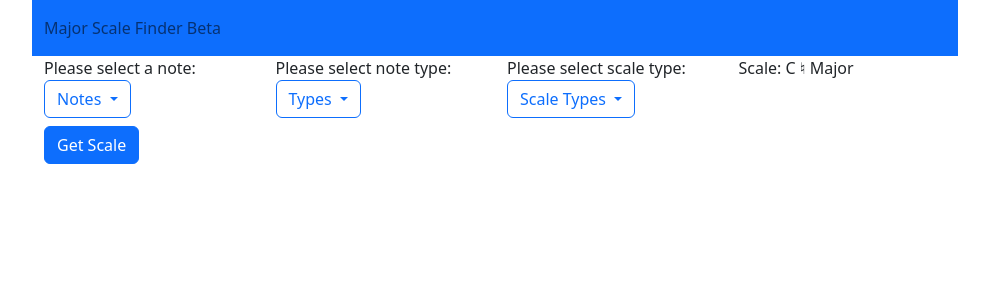
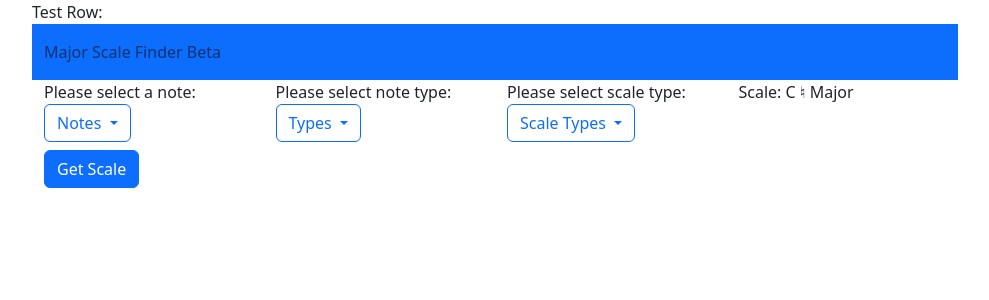
Before and after one commit to ryanWadeDevelopment/major_scale_finder, an Angular app: page / in a window 1280 px wide. Shown: the top 300 px of the page, without its empty margins (50-1039 px from the left). Built offline with nearby package versions, Linux system fonts and the light colour scheme.

Commit message:
Added communication between child and parent

```diff
--- a/src/app/app.component.html
+++ b/src/app/app.component.html
@@ -1,9 +1,14 @@
 <div class="container">
+  <div class="row">
+    <div class="col-xs-12">Test Row: {{ currentNoteValue }}</div>
+  </div>
   <div class="row">
     <div class="col-md-10">
       <app-header></app-header>
-      <app-scale-picker></app-scale-picker>
-      <app-scale-display></app-scale-display>
+      <app-scale-picker
+        (childToParent)="childToParent($event)"
+      ></app-scale-picker>
+      <app-scale-display [childToMaster]="currentNoteValue"></app-scale-display>
     </div>
   </div>
 </div>
--- a/src/app/app.component.ts
+++ b/src/app/app.component.ts
@@ -1,10 +1,14 @@
-import { Component } from '@angular/core';
+import { Component, Input } from '@angular/core';
 
 @Component({
   selector: 'app-root',
   templateUrl: './app.component.html',
-  styleUrls: ['./app.component.css']
+  styleUrls: ['./app.component.css'],
 })
 export class AppComponent {
   title = 'major_scale_finder';
+  currentNoteValue: string = '';
+  childToParent(currentNoteValue: string) {
+    this.currentNoteValue = currentNoteValue;
+  }
 }
--- a/src/app/scale_display/scale_display.component.ts
+++ b/src/app/scale_display/scale_display.component.ts
@@ -1,4 +1,4 @@
-import { Component } from '@angular/core';
+import { Component, Input } from '@angular/core';
 import { MajorScale } from '../shared/MajorScale.Model';
 import { NgModule } from '@angular/core';
 import { ScalePickerComponent } from '../scale_picker/scale_picker.component';
@@ -26,6 +26,8 @@ export class ScaleDisplayComponent {
     'B',
   ];
 
+  @Input('childToMaster')
+  currentNote: string = '';
   MajorScale = new MajorScale(
     this.newScale[0],
     this.newScale[1],
@@ -37,10 +39,11 @@ export class ScaleDisplayComponent {
   );
 
   getMajorScale() {
-    const indexNote = this.notesWithSharps.indexOf('G');
+    const indexNote = this.notesWithSharps.indexOf(this.currentNote);
     const firstHalf = this.notesWithSharps.slice(indexNote);
     const secondHalf = this.notesWithSharps.slice(0, indexNote);
     const newArray = firstHalf.concat(secondHalf);
+    this.newScale = [];
     this.newScale.push(newArray[0]);
     this.newScale.push(newArray[2]),
       this.newScale.push(newArray[4]),
--- a/src/app/scale_picker/scale_picker.component.html
+++ b/src/app/scale_picker/scale_picker.component.html
@@ -25,6 +25,7 @@
             (click)="currentNoteValue = note"
             ngbDropdownItem
             *ngFor="let note of notes"
+            (click)="sendToParent(note)"
           >
             {{ note }}
           </button>
--- a/src/app/scale_picker/scale_picker.component.ts
+++ b/src/app/scale_picker/scale_picker.component.ts
@@ -1,4 +1,4 @@
-import { Component } from '@angular/core';
+import { Component, EventEmitter, Output } from '@angular/core';
 
 @Component({
   selector: 'app-scale-picker',
@@ -9,7 +9,12 @@ export class ScalePickerComponent {
   notes = ['C', 'D', 'E', 'F', 'G', 'A', 'B'];
   types = ['\u266E', '\u266F', '\u266D'];
   scaleTypes = ['Major', 'Minor'];
-  currentNoteValue = 'C';
+  currentNoteValue: string = 'C';
   currentTypeValue = '\u266E';
   currentScaleValue = 'Major';
+
+  @Output() childToParent = new EventEmitter<string>();
+  sendToParent(note: string) {
+    this.childToParent.emit(note);
+  }
 }
```
